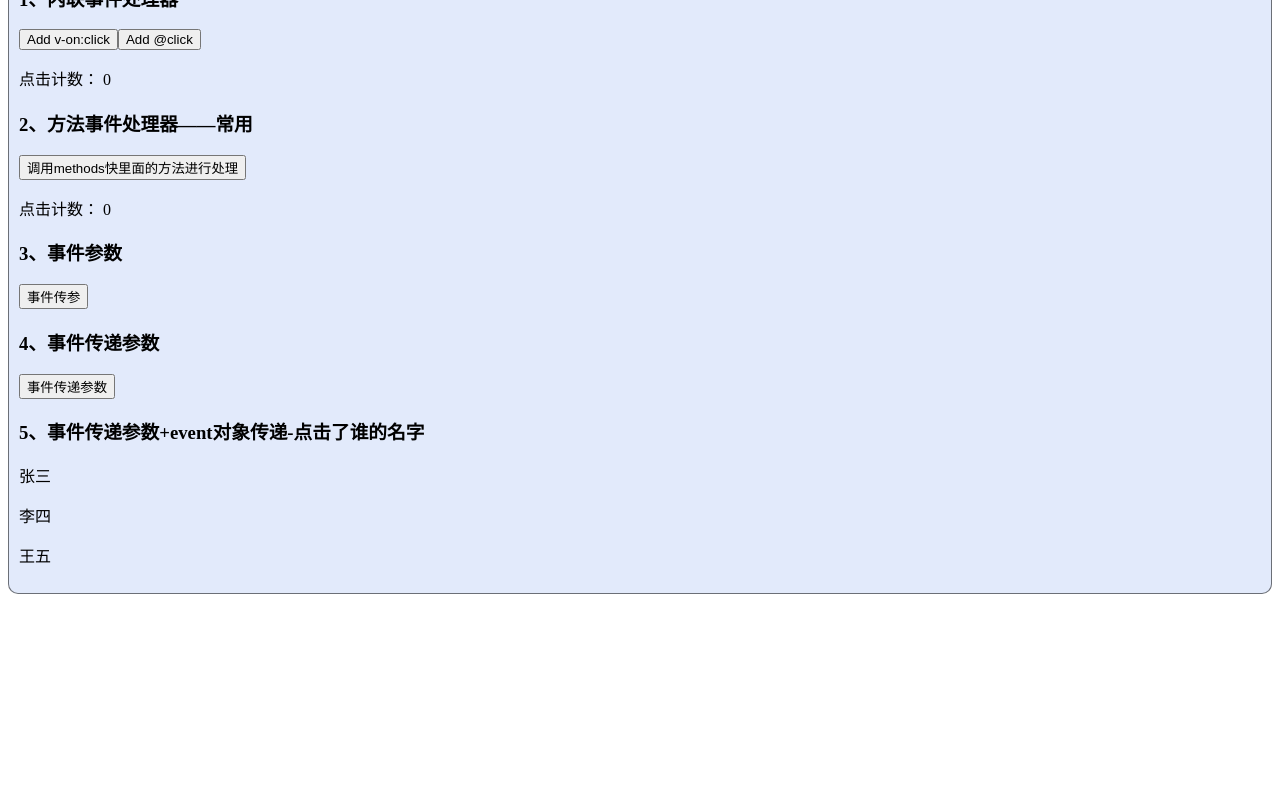
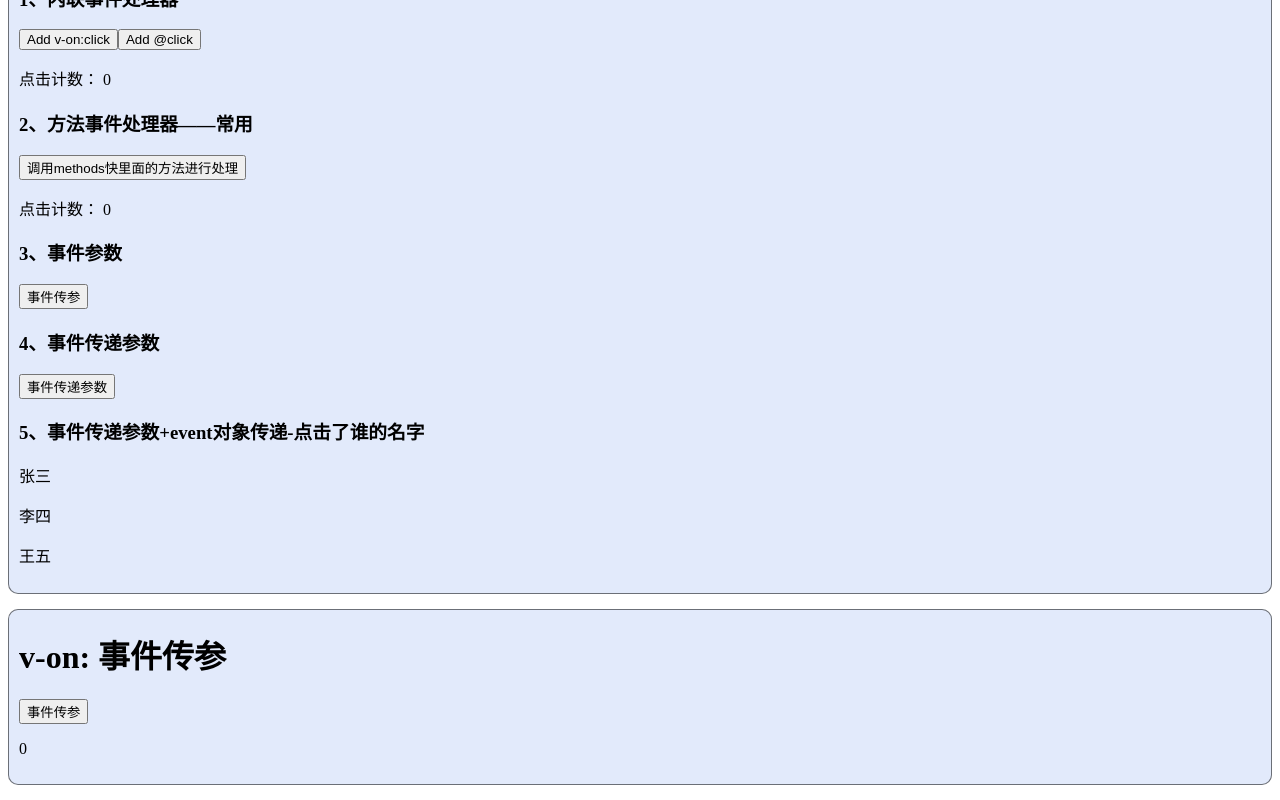
Before and after one commit to MiracleDali/vue-project, a Vue app: page / in a window 1280 px wide. Shown: the part 2967-3767 px from the top of the page. Before the commit the page ends 3576 px from the top, so only its background shows below. Built offline with nearby package versions, Linux system fonts and the light colour scheme.

Commit message:
feat(App): 更新组件导入路径和添加新功能
- 将组件文件重命名为更清晰的功能描述名称
- 添加事件传参示例组件并更新模板引用
- 增加新的事件处理组件用于演示@click事件传参功能

```diff
--- a/src/App.vue
+++ b/src/App.vue
@@ -1,9 +1,10 @@
 <script setup>
-import HelloWorld from './components/HelloWorld.vue'
-import IfDemo from './components/ifDemo.vue';
-import ListDemo from './components/ListDemo.vue';
-import KeyDemo from './components/KeyDemo.vue';
-import EventDemo from './components/EventDemo.vue';
+import HelloWorld from './components/1模板语法.vue'
+import IfDemo from './components/2v-if-条件渲染.vue';
+import ListDemo from './components/3v-for-列表渲染.vue';
+import KeyDemo from './components/4v-for-的状态.vue';
+import EventDemo from './components/5-@click事件处理.vue';
+import EventDemo2 from './components/6-@click事件传参.vue';
 </script>
 
 <template>
@@ -12,4 +13,5 @@ import EventDemo from './components/EventDemo.vue';
   <ListDemo/>
   <KeyDemo/>
   <EventDemo/>
+  <EventDemo2/>
 </template>
--- a/src/components/ifDemo.vue
+++ b/src/components/2v-if-条件渲染.vue
@@ -19,7 +19,7 @@
     <h3>3、v-show</h3>
     <p class="Explanation">可以按条件显示一个元素的指令</p>
     <p class="Explanation">v-show 有较高的初始渲染开销</p>
-    <div v-shwo="flag">条件为 true 时显示</div>
+    <div v-show="flag">条件为 true 时显示</div>
 
   </div>
 </template>
--- /dev/null
+++ b/src/components/6-@click事件传参.vue
@@ -0,0 +1,31 @@
+<template>
+    <div class="example_div" id="v-on: 事件处理">
+        <h1>v-on: 事件传参</h1>
+
+        <button @click="addCount('hello')">事件传参</button>
+        <p>{{ count }}</p>
+
+
+    </div>
+</template>
+
+
+
+<script>
+export default {
+    data() {
+        return {
+            count: 0
+        }
+    },
+
+    methods: {
+        // event 对象
+        addCount(msg){
+            console.log(msg)
+            this.count++
+        }
+    }
+}
+
+</script>
```
Also changed, not shown: src/components/1模板语法.vue (renamed from src/components/HelloWorld.vue), src/components/3v-for-列表渲染.vue (renamed from src/components/ListDemo.vue), src/components/4v-for-的状态.vue (renamed from src/components/KeyDemo.vue), src/components/5-@click事件处理.vue (renamed from src/components/EventDemo.vue).
